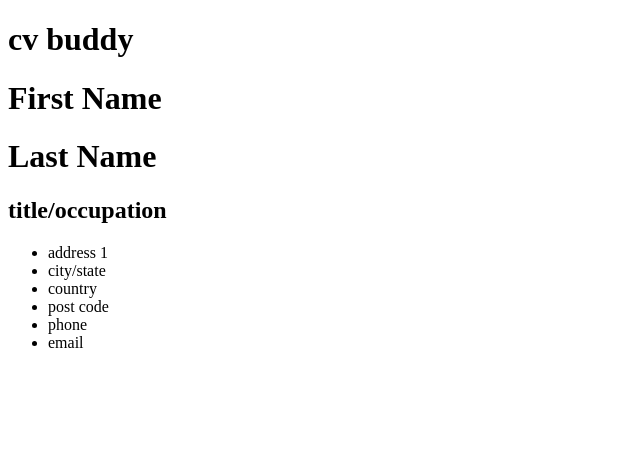
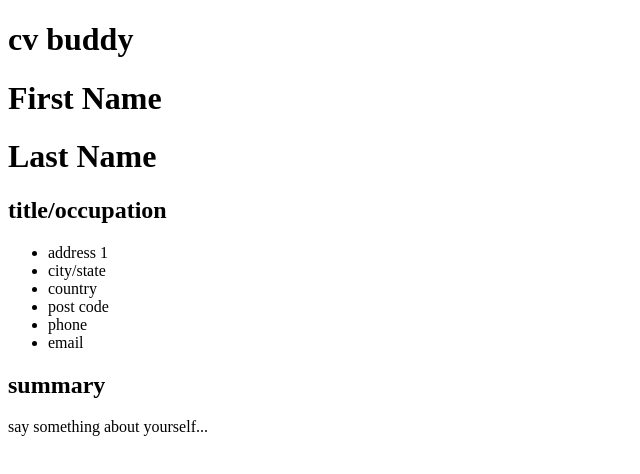
Before and after one commit to noLakes/cv-app, a React (Create React App) app: page / in a window 1280 px wide. Shown: the top 474 px of the page, without its empty margins (0-640 px from the left). Built offline with nearby package versions, Linux system fonts and the light colour scheme.

Commit message:
added summary component

```diff
--- a/src/App.js
+++ b/src/App.js
@@ -1,6 +1,7 @@
 import React from 'react'
 import Header from './Components/Header.js'
 import PersonalDetails from './Components/PersonalDetails'
+import Summary from './Components/Summary'
 
 class App extends React.Component {
   render () {
@@ -8,6 +9,7 @@ class App extends React.Component {
       <div className='main-container'>
         <Header title="cv buddy"/>
         <PersonalDetails />
+        <Summary />
       </div>
     )
   }
--- a/src/Components/PersonalDetails.js
+++ b/src/Components/PersonalDetails.js
@@ -1,10 +1,10 @@
 import React from 'react'
-import EditableText from './SubComponents/EditableText.js'
+import EditableText from './SubComponents/EditableText'
 
 class PersonalDetails extends React.Component {
   render () {
     return (
-      <div className='personal-details-container'>
+      <div className='personal-details-container  cv-section'>
         <EditableText default='First Name' tag='h1' />
         <EditableText default='Last Name' tag='h1' />
         <EditableText default='title/occupation' tag='h2'/>
--- /dev/null
+++ b/src/Components/Summary.js
@@ -0,0 +1,19 @@
+import React from 'react'
+import EditableText from './SubComponents/EditableText'
+
+class Summary extends React.Component {
+  render () {
+    return (
+      <div className='summary-container cv-section'>
+        <h2>summary</h2>
+        <EditableText
+        default='say something about yourself...'
+        tag='p'
+        inputType='textarea'
+        />
+      </div>
+    )
+  }
+}
+
+export default Summary
```
